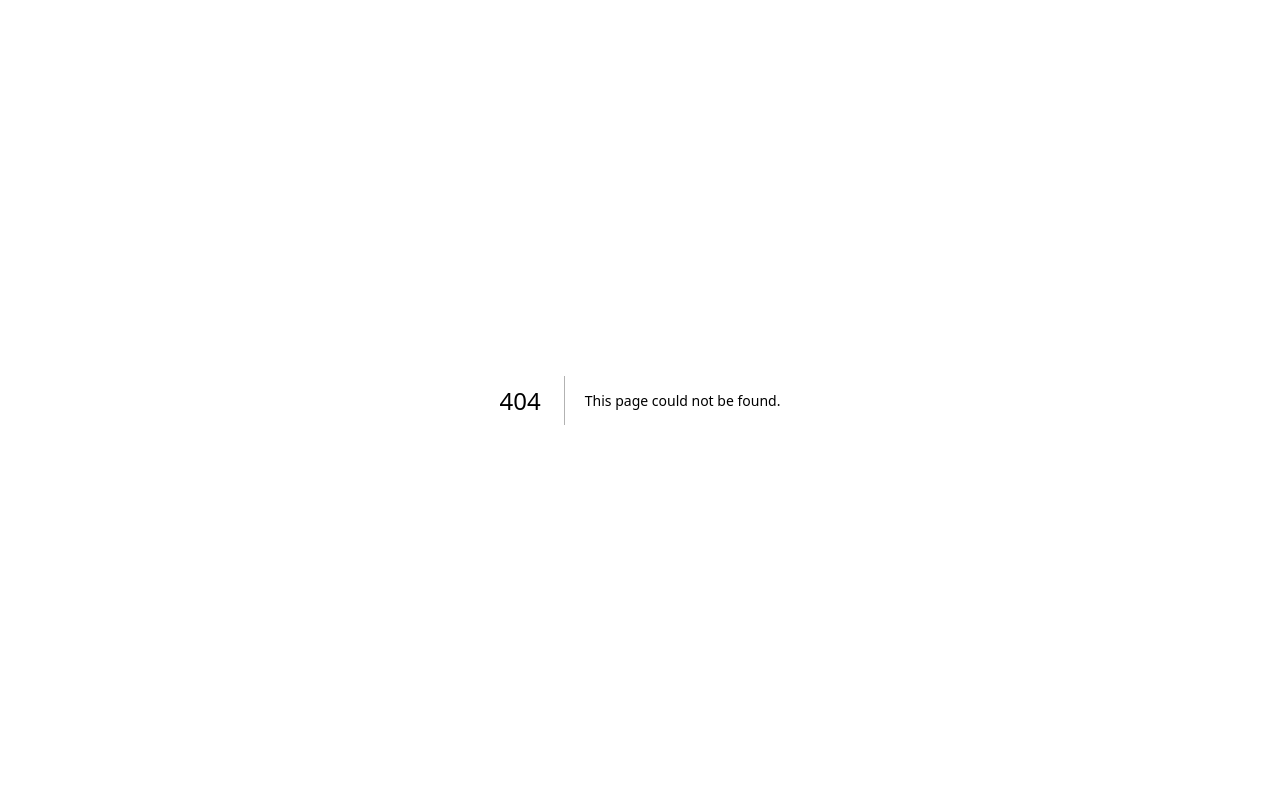
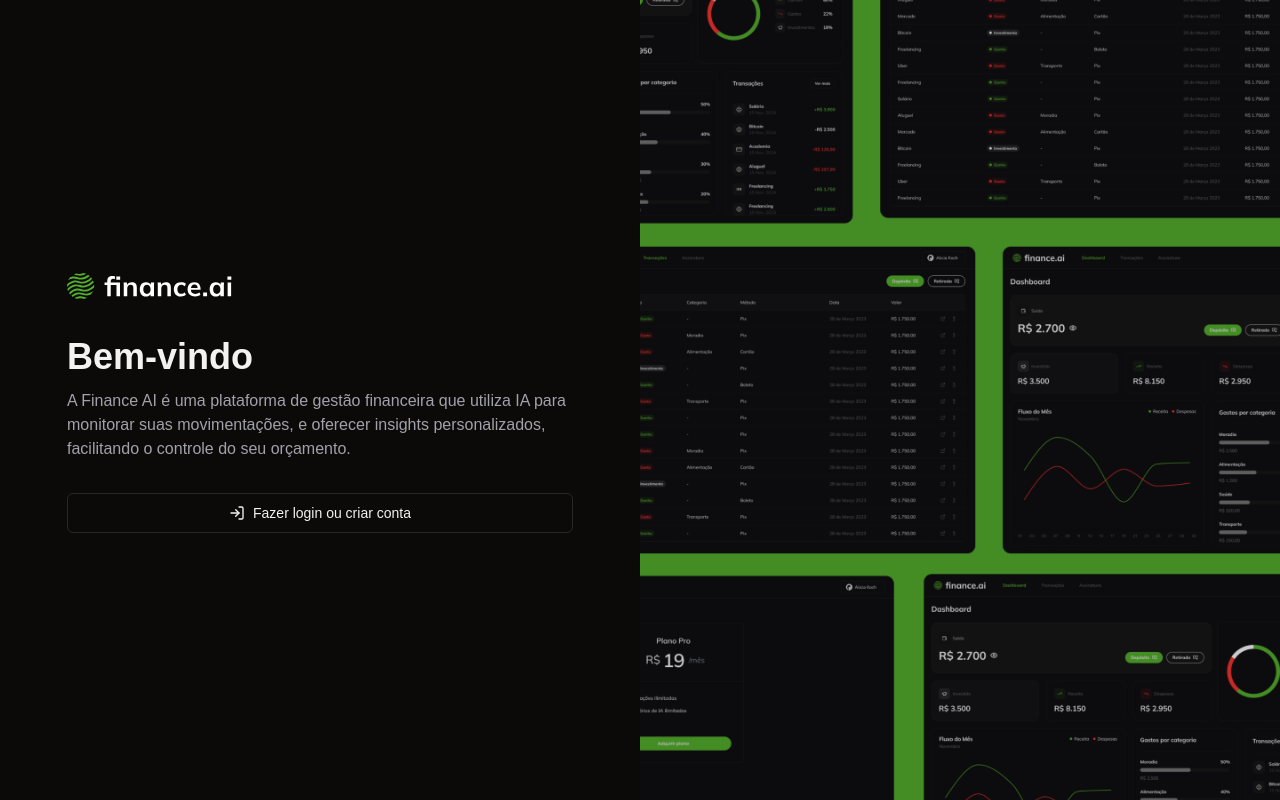
Before and after one commit to GaelGesser/finance-ai, a Next.js app: page /login in a window 1280 px wide. Before the commit this address had no page. Built offline with nearby package versions, Linux system fonts and the light colour scheme.

Commit message:
feat: add login page

```diff
--- /dev/null
+++ b/app/login/page.tsx
@@ -0,0 +1,36 @@
+import Image from "next/image";
+import { Button } from "../_components/ui/button";
+import { LogInIcon } from "lucide-react";
+
+const LoginPage = () => {
+  return (
+    <div className="grid h-full grid-cols-2">
+      <div className="mx-auto flex h-full max-w-[570px] flex-col justify-center gap-8 p-8">
+        <Image src="/logo.svg" alt="Finance AI" width={173} height={39} />
+        <div className="flex flex-col gap-3">
+          <h1 className="text-4xl font-bold">Bem-vindo</h1>
+          <p className="text-muted-foreground">
+            A Finance AI é uma plataforma de gestão financeira que utiliza IA
+            para monitorar suas movimentações, e oferecer insights
+            personalizados, facilitando o controle do seu orçamento.
+          </p>
+        </div>
+        <Button variant={"outline"} className="space-x-2">
+          <LogInIcon />
+          Fazer login ou criar conta
+        </Button>
+      </div>
+      {/* DIREITA */}
+      <div className="relative h-full w-full">
+        <Image
+          src="/login.png"
+          alt="Faça Login."
+          fill
+          className="object-cover"
+        />
+      </div>
+    </div>
+  );
+};
+
+export default LoginPage;
--- a/app/subscription/page.tsx
+++ b/app/subscription/page.tsx
@@ -1,7 +1,7 @@
-const Subscription = () => {
+const SubscriptionPage = () => {
   return (
-    <h1>Subscription</h1>
+    <h1>SubscriptionPage</h1>
   )
 }
 
-export default Subscription
+export default SubscriptionPage
--- a/app/transactions/page.tsx
+++ b/app/transactions/page.tsx
@@ -1,7 +1,7 @@
-const Transactions = () => {
+const TransactionsPage = () => {
   return (
     <h1>Transactions</h1>
   )
 }
 
-export default Transactions
+export default TransactionsPage
```
Also changed, not shown: public/login.png (added), public/logo.svg (added).
